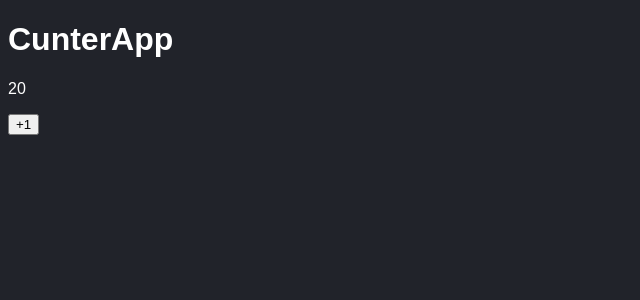
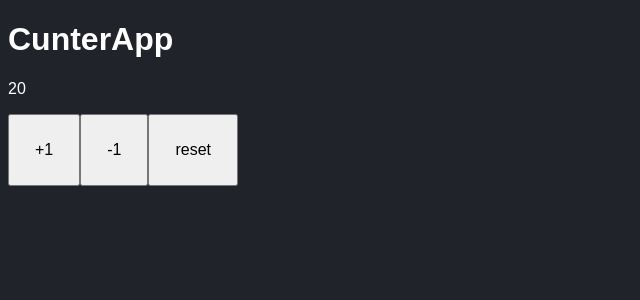
Before and after one commit to FrancisHenriquez/React-Course-React, a React (Vite) app: page / in a window 1280 px wide. Shown: the top 300 px of the page, without its empty margins (0-640 px from the left). Built offline with nearby package versions, Linux system fonts and the light colour scheme.

Commit message:
tarea de hooks

```diff
--- a/src/CounterApp.jsx
+++ b/src/CounterApp.jsx
@@ -6,9 +6,9 @@ export const CounterApp = ({value}) => {
     const handleAdd = ()=> {
         // setCounter(counter + 1);
         setCounter((c)=> c + 1 )
-
-
     }
+    const handleSubstract = () =>{setCounter (counter - 1)}
+    const handleRest = ()=> setCounter (value )
 
 
     return (
@@ -16,7 +16,8 @@ export const CounterApp = ({value}) => {
         <h1>CunterApp</h1>
         <p>{counter}</p>
         <button onClick={handleAdd}> +1 </button>
-
+       <button onClick ={handleSubstract}> -1</button>
+       <button onClick ={handleRest}> reset</button>
         </>
     )
 }
--- a/src/Index.css
+++ b/src/Index.css
@@ -4,3 +4,10 @@ html, body {
     font-family: Arial, Helvetica, sans-serif;
     padding: auto;
 }
+
+button{
+    padding: 25px;
+    font-size: medium;
+    margin-right: 4;
+
+}
```
